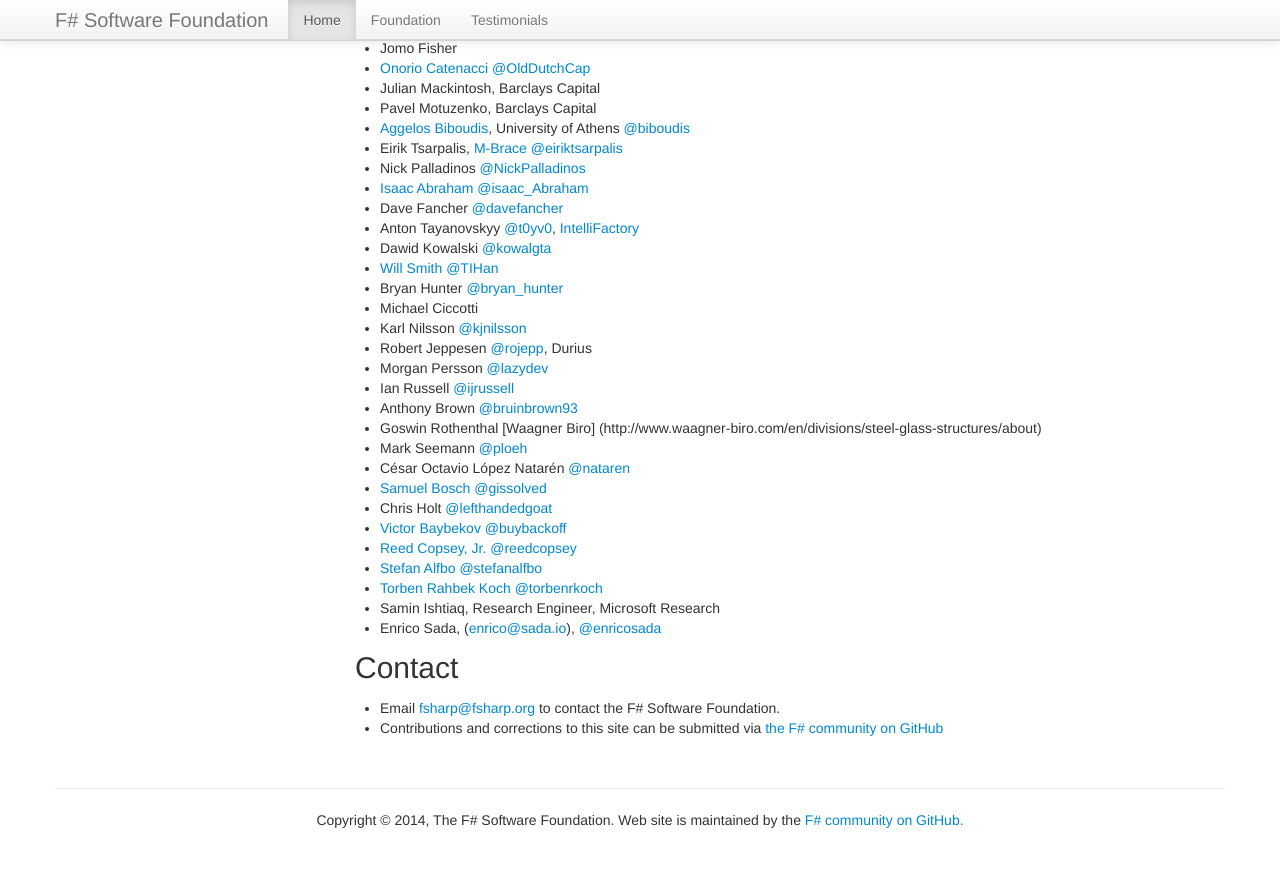
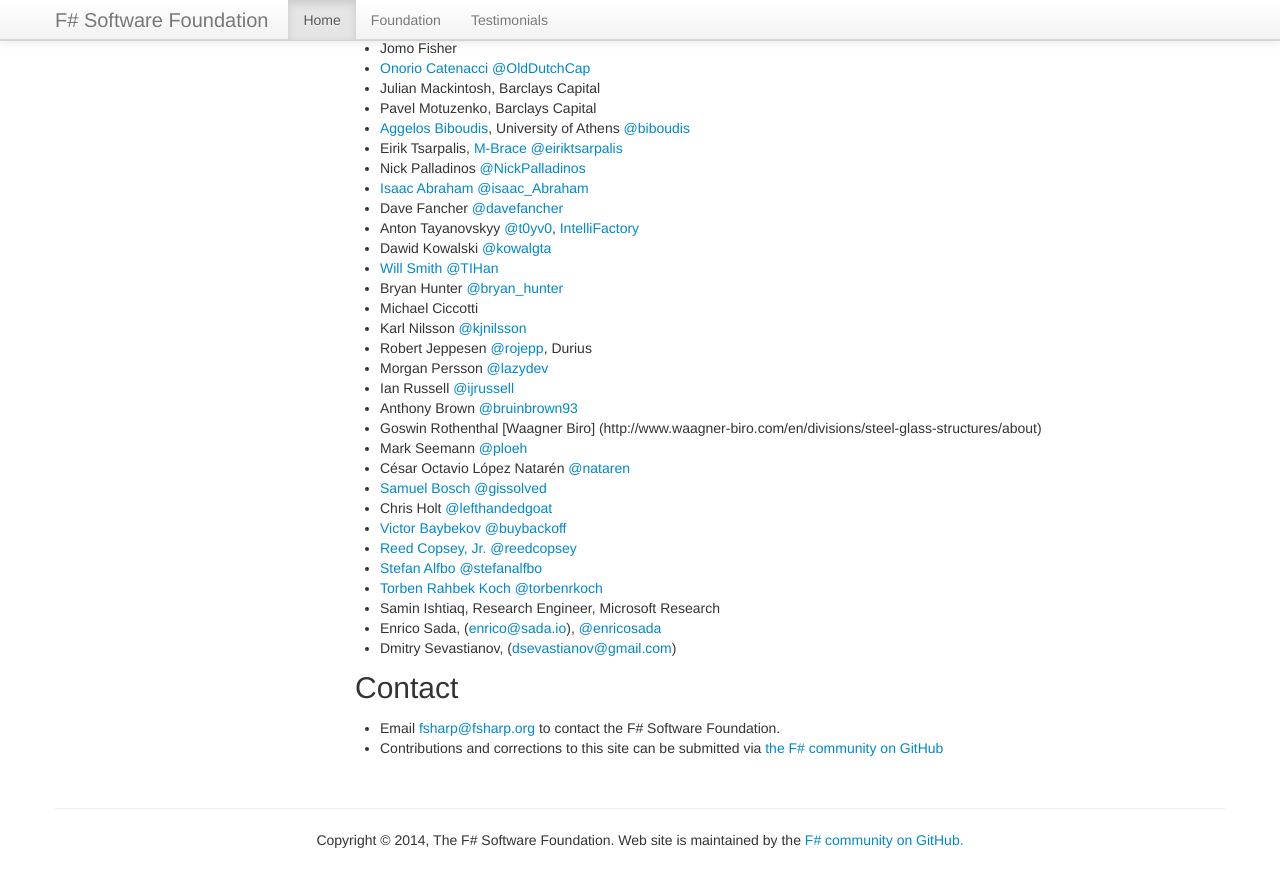
Before and after one commit to fsharp/fsharp.org, a Jekyll site: the page built from foundation.md, in a window 1280 px wide and 900 px high, scrolled down 3504 px. Shown: the top 887 px of the window. Built offline with Jekyll 4.4.1, drawn with Linux system fonts in a browser that asks for light colours; nearby versions of some CDN libraries; some web fonts are replaced; comment, search, counter and statistics services are not loaded.

Commit message:
Update foundation.md

```diff
--- a/foundation.md
+++ b/foundation.md
@@ -175,6 +175,7 @@
  * [Torben Rahbek Koch](http://softwarepassion.eu) [@torbenrkoch](http://twitter.com/torbenrkoch)
  * Samin Ishtiaq, Research Engineer, Microsoft Research
  * Enrico Sada, ([enrico@sada.io](mailto:enrico@sada.io)), [@enricosada](https://twitter.com/enricosada)
+ * Dmitry Sevastianov, ([dsevastianov@gmail.com](mailto:dsevastianov@gmail.com))
 
 
 ## Contact
```
